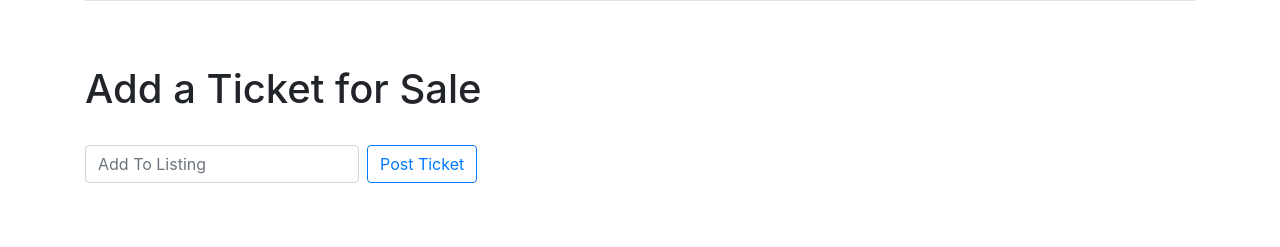
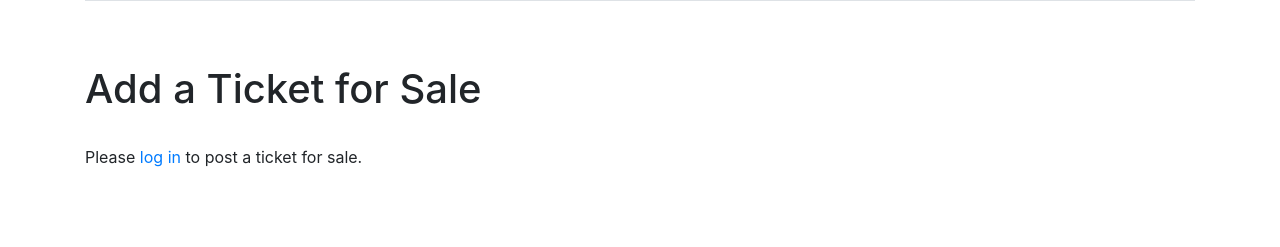
Before and after one commit to jalenjjbr/djangostock, a Django app: page /add_stock.html in a window 1280 px wide. Shown: the part 553-800 px from the top of the page. Run offline with Django 3.2, Linux system fonts and the light colour scheme; data comes from the database, SQL or seed files in the repository; some libraries are stand-ins or nearby versions.

Commit message:
made ticket posting require login

```diff
--- a/quotes/templates/add_stock.html
+++ b/quotes/templates/add_stock.html
@@ -37,10 +37,16 @@
 <h1>Add a Ticket for Sale</h1>
 <br/>
 
-<form action="{% url 'add_stock' %}" class="form-inline my-2 my-lg-0" method="POST">
+{% if user.is_authenticated %}
+  <form action="{% url 'add_stock' %}" class="form-inline my-2 my-lg-0" method="POST">
     {% csrf_token %}
-<input class="form-control mr-sm-2" type="search" placeholder="Add To Listing" aria-label="Search" name="tickerlong">
-<button class="btn btn-outline-primary my-2 my-sm-0" type="submit">Post Ticket</button>
-</form>
+  <input class="form-control mr-sm-2" type="search" placeholder="Add To Listing" aria-label="Search" name="tickerlong">
+  <button class="btn btn-outline-primary my-2 my-sm-0" type="submit">Post Ticket</button>
+  </form>
+{% else %}
+  <span>Please <a href="{% url 'login' %}">log in</a> to post a ticket for sale.</span>
+{% endif %}
+
+
 
 {% endblock %}
```
